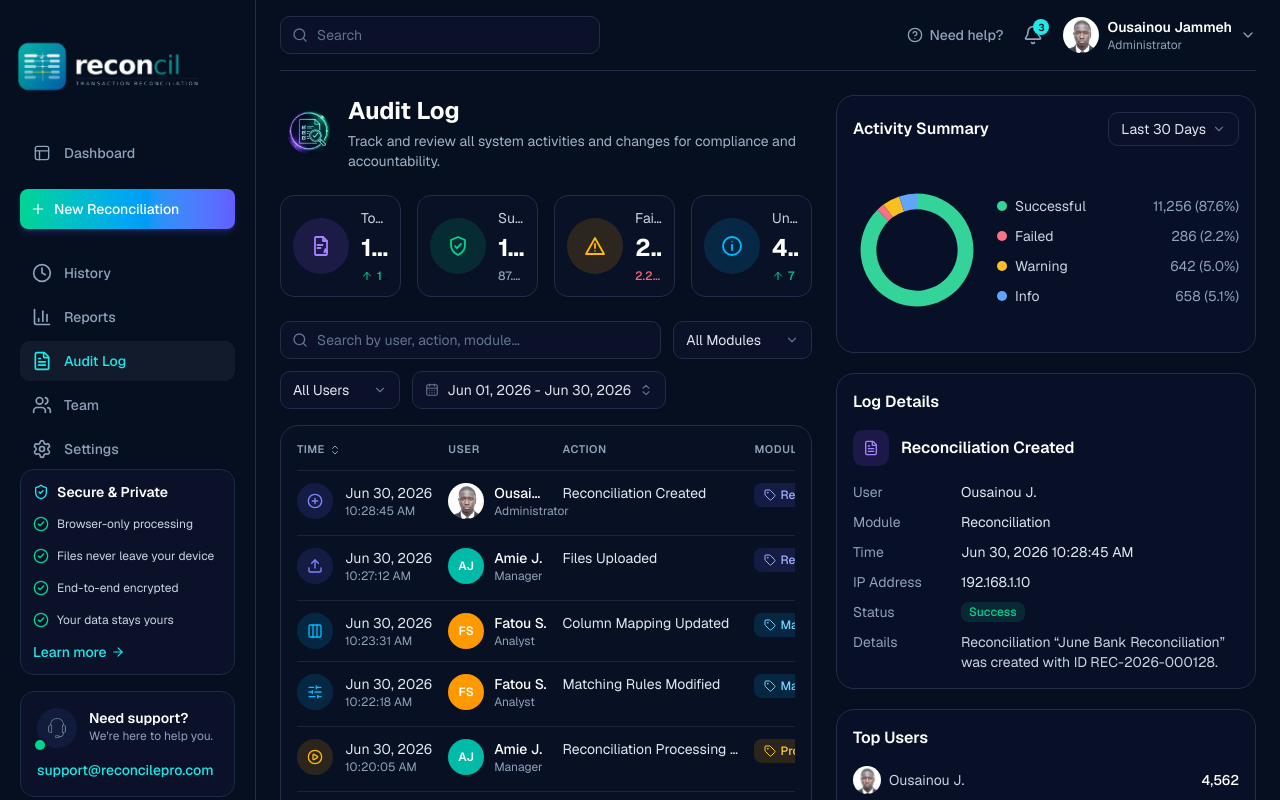
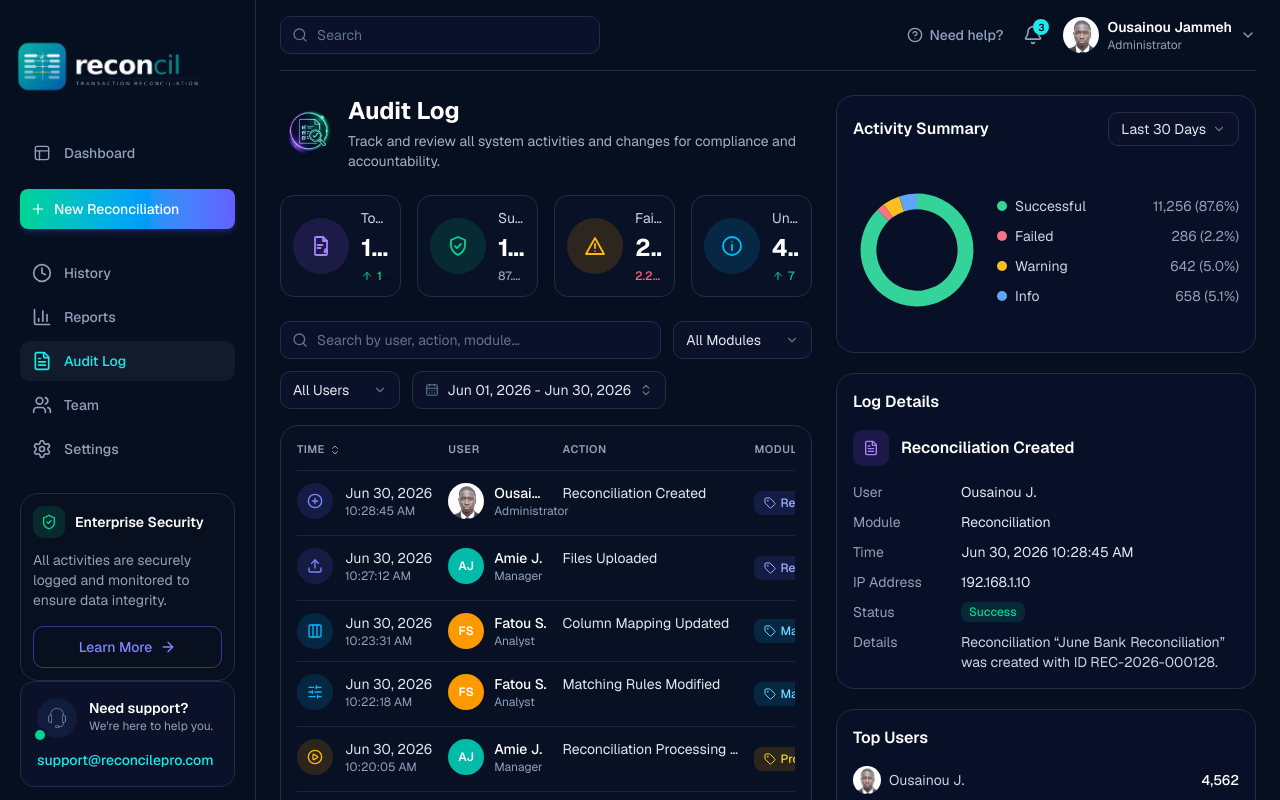
Before and after one commit to ousainoubsj/recon-frontend, a Next.js app: page /dashboard/audit-log in a window 1280 px wide. Built offline with nearby package versions, Linux system fonts and the light colour scheme.

Commit message:
feat: add AuditSecurityCard and TeamAccessCard components to enhance dashboard functionality fix: update table cell alignment in AuditLogTable component

```diff
--- a/components/dashboard/AuditLogTable.tsx
+++ b/components/dashboard/AuditLogTable.tsx
@@ -282,7 +282,7 @@ export default function AuditLogTable() {
                     {row.action}
                   </TruncateTooltip>
                 </td>
-                <td className="py-3 pr-4 align-top">
+                <td className="py-3 pr-4 align-center">
                   <span className={`inline-flex items-center gap-1 text-nowrap rounded-md px-2.5 py-1 text-xs font-medium ${row.moduleClassName}`}>
                     <Tag className="h-3 w-3" />
                     {row.module}
--- /dev/null
+++ b/components/dashboard/AuditSecurityCard.tsx
@@ -0,0 +1,26 @@
+import { ArrowRight, ShieldCheck } from 'lucide-react'
+import { TruncateTooltip } from '@/components/ui/truncate-tooltip'
+
+export default function AuditSecurityCard() {
+  return (
+    <div className="rounded-2xl border border-[#232D47] bg-[#0A1121]/60 p-3">
+      <div className="flex items-center gap-2.5">
+        <span className="flex h-8 w-8 shrink-0 items-center justify-center rounded-lg bg-emerald-500/15 text-emerald-400">
+          <ShieldCheck className="h-4 w-4" />
+        </span>
+        <TruncateTooltip as="h3" className="truncate text-sm font-semibold text-white" tooltip="Enterprise Security">
+          Enterprise Security
+        </TruncateTooltip>
+      </div>
+      <p className="mt-3 text-sm text-slate-400">All activities are securely logged and monitored to ensure data integrity.</p>
+
+      <button
+        type="button"
+        className="mt-4 flex w-full items-center justify-center gap-2 rounded-lg border border-indigo-500/50 py-2.5 text-sm font-medium text-indigo-400"
+      >
+        Learn More
+        <ArrowRight className="h-4 w-4" />
+      </button>
+    </div>
+  )
+}
--- a/components/dashboard/Sidebar.tsx
+++ b/components/dashboard/Sidebar.tsx
@@ -5,7 +5,9 @@ import Link from 'next/link'
 import { usePathname } from 'next/navigation'
 import { ArrowRight, BarChart3, CircleCheck, Clock, FileText, Settings, ShieldCheck, Users } from 'lucide-react'
 import { DashboardIcon, PlusIcon } from '@/components/icons'
+import AuditSecurityCard from '@/components/dashboard/AuditSecurityCard'
 import SettingsCustomizeCard from '@/components/dashboard/SettingsCustomizeCard'
+import TeamAccessCard from '@/components/dashboard/TeamAccessCard'
 import { TruncateTooltip } from '@/components/ui/truncate-tooltip'
 
 const securityPoints = [
@@ -27,6 +29,8 @@ export default function Sidebar() {
   const pathname = usePathname()
   const isReconciliationProcess = pathname === '/dashboard/reconciliation-process'
   const isSettings = pathname === '/dashboard/settings'
+  const isTeam = pathname === '/dashboard/team'
+  const isAuditLog = pathname === '/dashboard/audit-log'
 
   return (
     <aside className="hidden w-64 shrink-0 flex-col overflow-y-auto border-r border-[#232D47] bg-[#050F20] px-5 py-8 lg:flex">
@@ -90,8 +94,20 @@ export default function Sidebar() {
         </div>
       )}
 
+      {isTeam && (
+        <div className="mt-6">
+          <TeamAccessCard />
+        </div>
+      )}
+
+      {isAuditLog && (
+        <div className="mt-6">
+          <AuditSecurityCard />
+        </div>
+      )}
+
       <div className="mt-auto space-y-4">
-        {!isSettings && (
+        {!isSettings && !isTeam && !isReconciliationProcess && !isAuditLog && (
           <div className="rounded-xl border border-[#1E2A47] bg-[#0A1128] p-3">
             <div className="flex items-center gap-2 pb-2.5">
               <ShieldCheck className="h-4 w-4 text-[#1CEAEA]" />
--- /dev/null
+++ b/components/dashboard/TeamAccessCard.tsx
@@ -0,0 +1,21 @@
+import { ArrowRight } from 'lucide-react'
+import { TruncateTooltip } from '@/components/ui/truncate-tooltip'
+
+export default function TeamAccessCard() {
+  return (
+    <div className="rounded-2xl border border-[#232D47] bg-[#0A1121]/60 p-3">
+      <TruncateTooltip as="h3" className="truncate text-sm font-semibold text-white" tooltip="Manage access with ease">
+        Manage access with ease
+      </TruncateTooltip>
+      <p className="mt-2 text-sm text-slate-400">Add users, assign roles, and control permissions across your organization.</p>
+
+      <button
+        type="button"
+        className="mt-4 flex w-full items-center justify-center gap-2 rounded-lg border border-indigo-500/50 py-2.5 text-sm font-medium text-indigo-400"
+      >
+        Learn More
+        <ArrowRight className="h-4 w-4" />
+      </button>
+    </div>
+  )
+}
```
